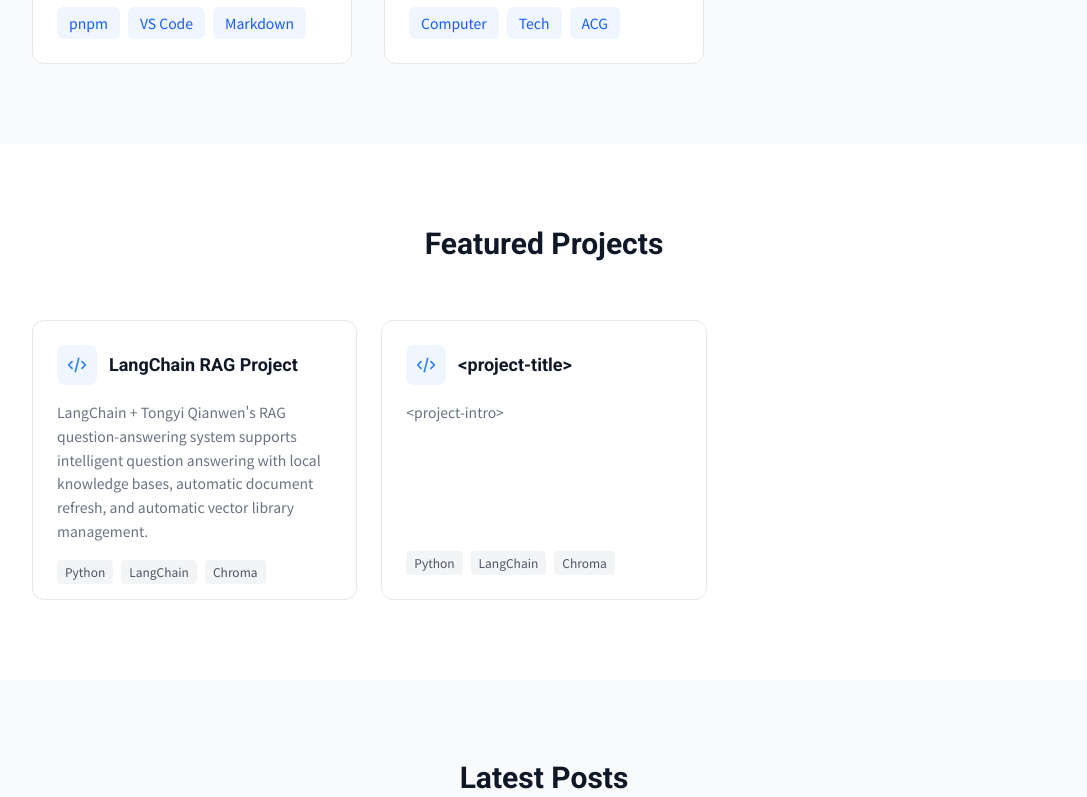
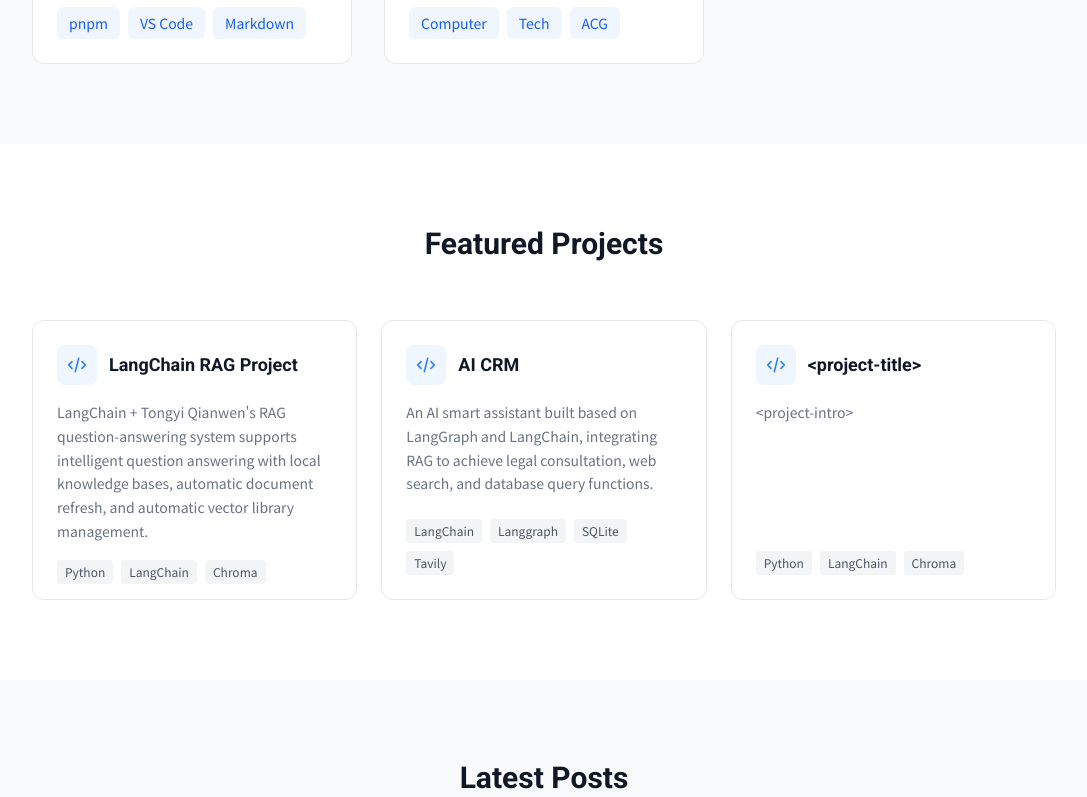
Before and after one commit to duan-deqing/duan-deqing.github.io, a React (Vite) app: page / in a window 1280 px wide. Shown: the part 1284-2081 px from the top of the page, without its empty margins (96-1183 px from the left). Built offline with nearby package versions, Linux system fonts and the light colour scheme.

Commit message:
project - add a new opensource project

```diff
--- a/src/config.js
+++ b/src/config.js
@@ -150,7 +150,7 @@ const config = {
     },
     {
       category: { en: "Backend", zh: "后端" },
-      items: ["Python", "Node.js", "SQLite", "PostgreSQL", "Redis"],
+      items: ["Python", "Node.js", "SQLite"],
     },
     {
       category: { en: "Tools", zh: "工具" },
@@ -181,6 +181,15 @@ const config = {
       },
       tags: ["Python", "LangChain", "Chroma"],
       link: "https://github.com/duan-deqing/langchain_rag_easy_demo",
+    },
+    {
+      title: { en: "AI CRM", zh: "AI CRM" },
+      description: {
+        en: "An AI smart assistant built based on LangGraph and LangChain, integrating RAG to achieve legal consultation, web search, and database query functions.",
+        zh: "基于 LangGraph 和 LangChain 构建的 AI 智能助手，结合 RAG 实现法律咨询、网络搜索和数据库查询功能。",
+      },
+      tags: ["LangChain", "Langgraph", "SQLite", "Tavily"],
+      link: "https://github.com/duan-deqing/AI_CRM",
     },
     {
       title: { en: "<project-title>", zh: "<项目名称>" },
```
